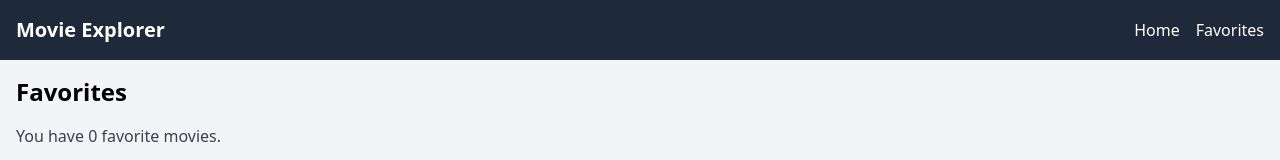
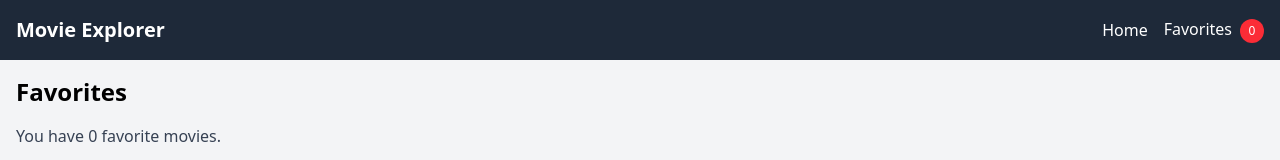
Before and after one commit to Tabytha01/movie_explorer, a React (Vite) app: page /favorites in a window 1280 px wide. Shown: the top 160 px of the page. Built offline with nearby package versions, Linux system fonts and the light colour scheme.

Commit message:
debugging

```diff
--- a/src/components/MovieCard.jsx
+++ b/src/components/MovieCard.jsx
@@ -36,6 +36,7 @@ const MovieCard = ({ movie, isFavorite, onToggleFavorite }) => {
           <button
             onClick={(e) => {
               e.preventDefault();
+              e.stopPropagation();
               onToggleFavorite(movie);
             }}
             className={`p-2 rounded-full ${
--- a/src/components/Navbar.jsx
+++ b/src/components/Navbar.jsx
@@ -1,17 +1,26 @@
-import { Link } from 'react-router-dom';
+import { Link } from 'react-router-dom'
+import useFavorites from '../hooks/useFavorites'
 
 const Navbar = () => {
+  const { favorites } = useFavorites()
+  const count = Array.isArray(favorites) ? favorites.length : 0
+
   return (
     <nav className="bg-gray-800 text-white p-4">
       <div className="container mx-auto flex justify-between items-center">
         <Link to="/" className="text-xl font-bold">Movie Explorer</Link>
-        <div className="space-x-4">
+        <div className="space-x-4 flex items-center">
           <Link to="/" className="hover:text-gray-300">Home</Link>
-          <Link to="/favorites" className="hover:text-gray-300">Favorites</Link>
+          <Link to="/favorites" className="hover:text-gray-300 relative">
+            Favorites
+            <span className="ml-2 inline-flex items-center justify-center rounded-full bg-red-500 text-white text-xs w-6 h-6 align-middle">
+              {count}
+            </span>
+          </Link>
         </div>
       </div>
     </nav>
-  );
-};
+  )
+}
 
-export default Navbar;
+export default Navbar
```
